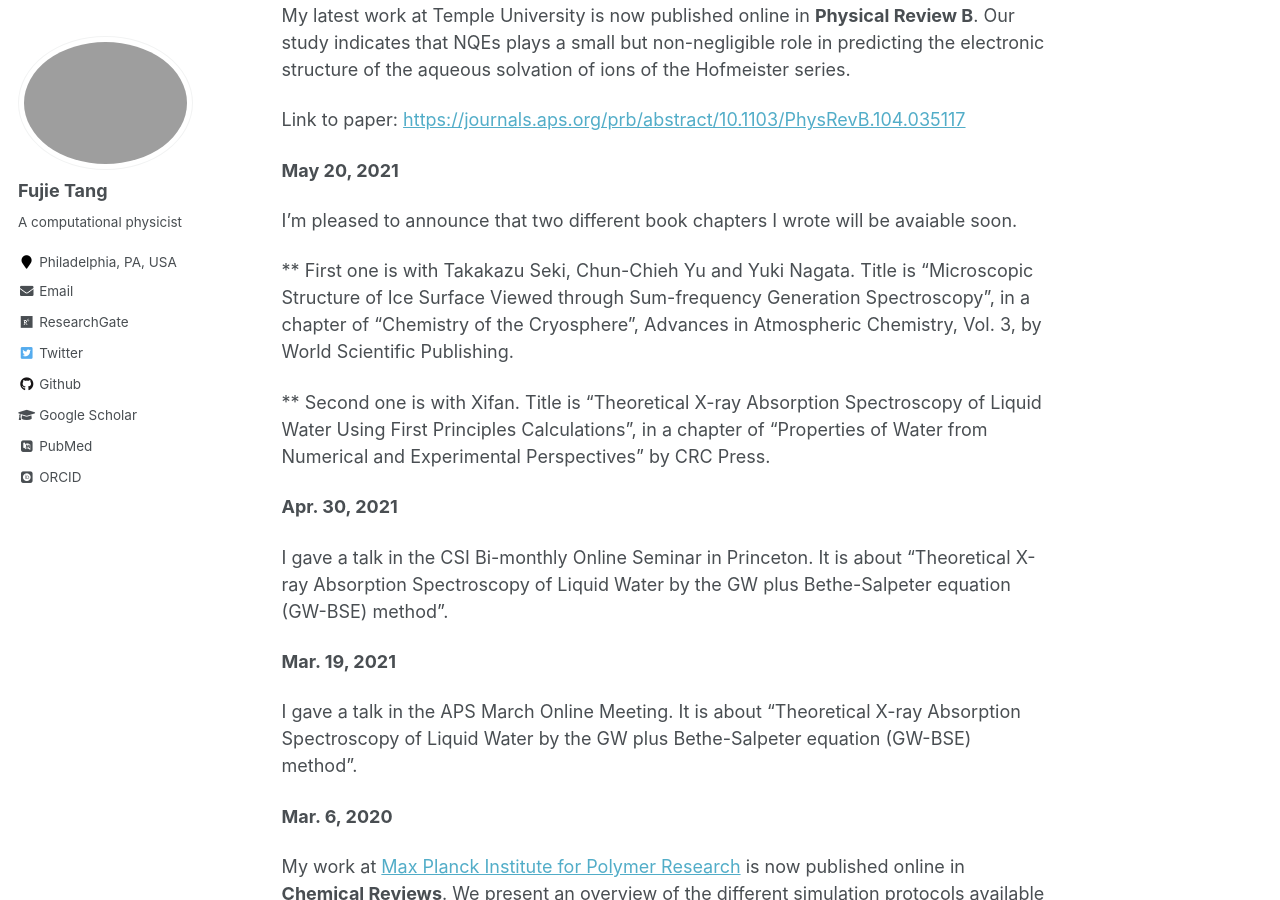
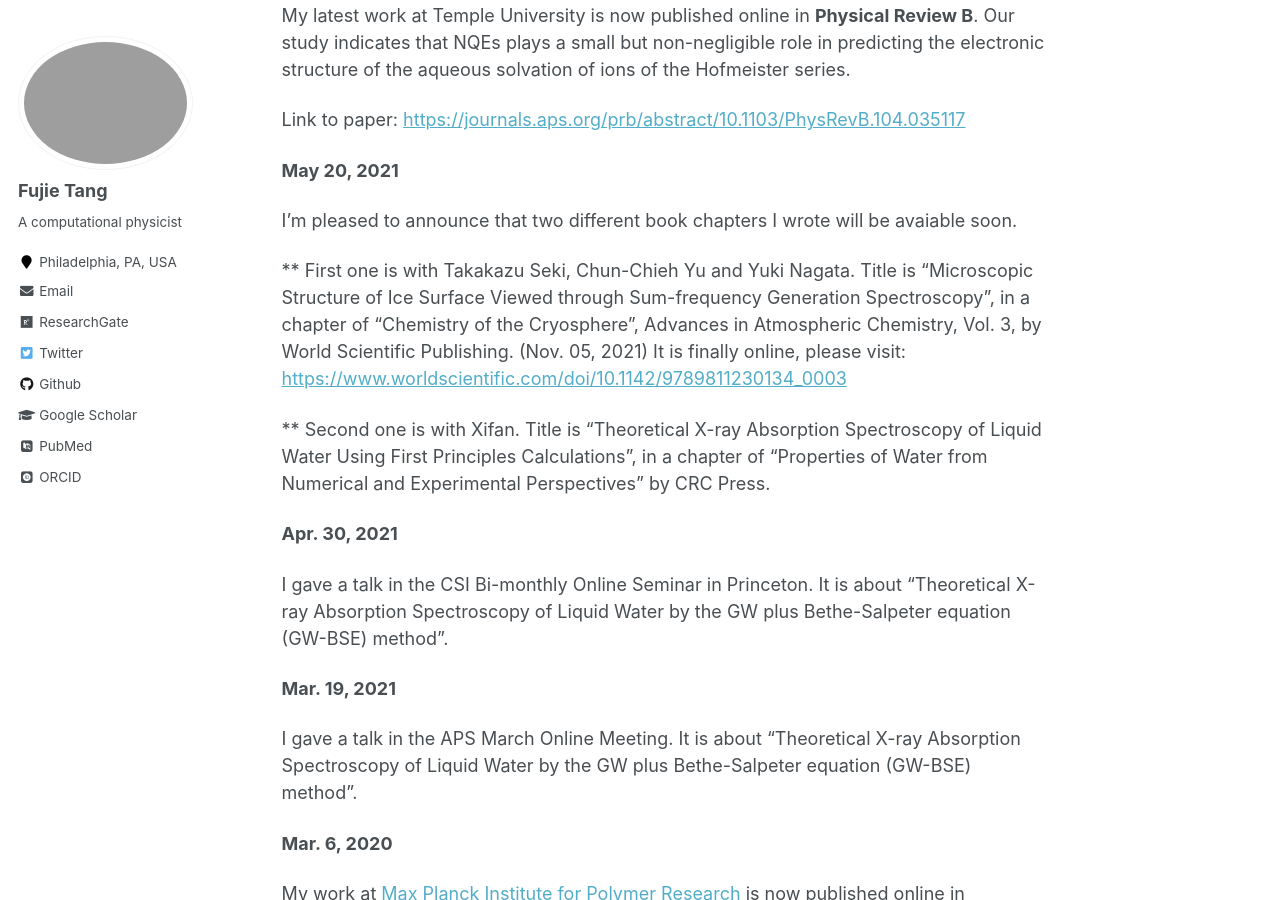
Before and after one commit to fujiepku/fujiepku.github.io, a Jekyll site: the page built from _pages/about.md, in a window 1280 px wide and 900 px high, scrolled down 361 px. Built offline with Jekyll 4.4.1, drawn with Linux system fonts in a browser that asks for light colours; some web fonts are replaced.

Commit message:
Update about.md

```diff
--- a/_pages/about.md
+++ b/_pages/about.md
@@ -26,6 +26,7 @@ Link to paper: [https://journals.aps.org/prb/abstract/10.1103/PhysRevB.104.03511
 I'm pleased to announce that two different book chapters I wrote will be avaiable soon.
 
 ** First one is with Takakazu Seki, Chun-Chieh Yu and Yuki Nagata. Title is "Microscopic Structure of Ice Surface Viewed through Sum-frequency Generation Spectroscopy", in a chapter of "Chemistry of the Cryosphere", Advances in Atmospheric Chemistry, Vol. 3, by World Scientific Publishing.
+(Nov. 05, 2021) It is finally online, please visit: [https://www.worldscientific.com/doi/10.1142/9789811230134_0003](https://www.worldscientific.com/doi/10.1142/9789811230134_0003)
 
 ** Second one is with Xifan. Title is "Theoretical X-ray Absorption Spectroscopy of Liquid Water Using First Principles Calculations", in a chapter of "Properties of Water from Numerical and Experimental Perspectives" by CRC Press.
 
```
